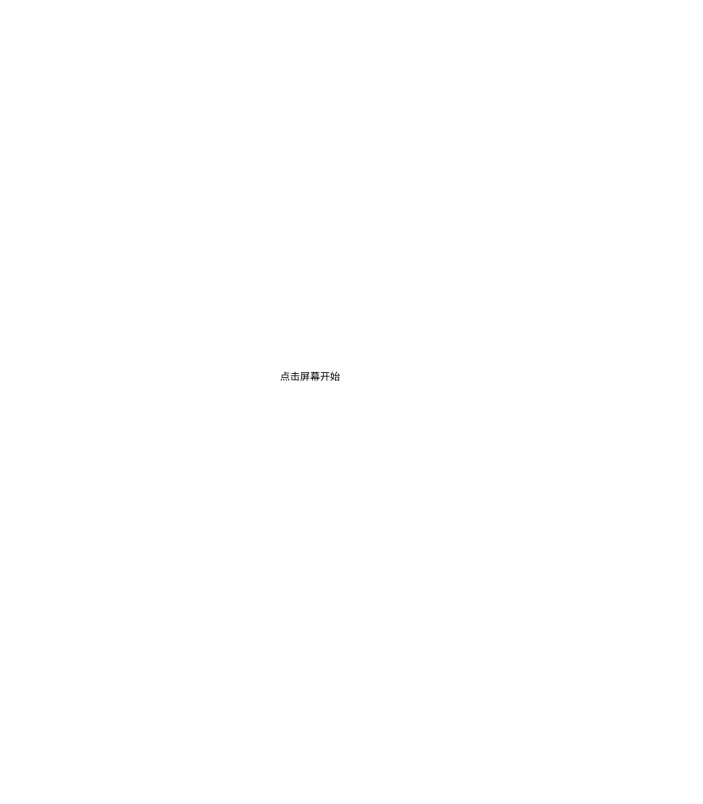
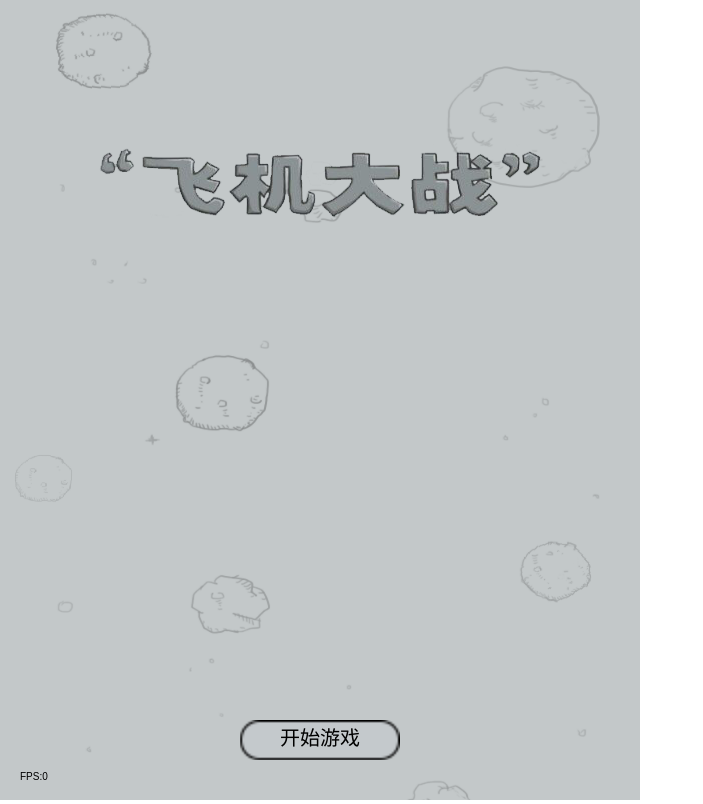
Before and after one commit to MinuteReversal/Game, a plain HTML site: page plane/index.html in a window 1280 px wide. Shown: the whole page, without its empty margins (0-703 px from the left). Drawn offline with Linux system fonts and the light colour scheme.

Commit message:
add face

```diff
--- a/plane/Implement/game.js
+++ b/plane/Implement/game.js
@@ -47,23 +47,35 @@ var Game = function (options) {
     me.canvas.addEventListener("click", fn);
     me.canvas.addEventListener("touchstart", fn);
 
-    window.addEventListener("load", function () {
+    me.resource.addEventListener("complete", function (evt) {
         me.touchToStart();
     });
+    me.resource.loadAll();
 };
 
 Game.prototype.touchToStart = function () {
     var me = this;
-    me.context.save();
-    me.context.strokeStyle = "black";
-    me.context.fillText("点击屏幕开始", me.width / 2 - 40, me.height / 2 - 20);
-    me.context.restore();
+    var f = new Face();
+    f.width = me.width;
+    f.height = 1136 / me.height * me.width;
+
+    var btn = new Button();
+    btn.width = me.width / 4;
+    btn.height = 20 / 80 * me.width / 4;
+    btn.text = "开始游戏";
+
+    btn.position.x = (me.width - btn.width) / 2;
+    btn.position.y = (me.height - btn.height - me.height / 20);
+
+    dataBus.add(f);
+    dataBus.add(btn);
+    me.draw();
 };
 
 Game.prototype.start = function () {
     var me = this;
-    me.resource.addEventListener("complete", function (evt) {
     try {
+        dataBus.list = [];
         me.addBackground();
         me.addScore();
         me.addPlayer1();
@@ -73,8 +85,6 @@ Game.prototype.start = function () {
     catch (ex) {
         alert(ex.message);
     }
-    });
-    me.resource.loadAll();
 };
 
 Game.prototype.createCanvas = function (width, height) {
@@ -126,7 +136,7 @@ Game.prototype.draw = function () {
     var now = Date.now();
     for (var i = 0, item; item = dataBus.list[i]; i++) {
         if (item.onFrame) {
-            item.onFrame(now);
+            item.onFrame({ target: me });
         }
 
         if (typeof item.getCenter === "undefined") continue;
@@ -156,22 +166,26 @@ Game.prototype.draw = function () {
             me.context.fillText(item.position.x + "," + item.position.y, item.position.x, item.position.y);
             me.context.restore();
         }
+        if (item.onAfterFrame) {
+            item.onAfterFrame({ target: me });
+        }
     }
 
     me.drawScore();
 
     if (me.showFps) {
-        me.context.save();
-        me.context.strokeStyle = "black";
-        me.context.fillText("FPS:" + me.fps, 20, me.height - 20);
-        me.context.restore();
         if (now - me.lastTime >= 1000) {
             me.fps = me.frameCount;
             me.lastTime = now;
             me.frameCount = 0;
         }
         ++me.frameCount;
+        me.context.save();
+        me.context.strokeStyle = "black";
+        me.context.fillText("FPS:" + me.fps, 20, me.height - 20);
+        me.context.restore();
     }
+
 
 };
 
@@ -180,11 +194,13 @@ Game.prototype.drawScore = function () {
     var num = me.score;
     var i = 0;
     var j = 0;
+    if (me.scoreList.length) {
         while (num > 0) {
             i = num % 10;
             me.scoreList[j].number = i;
             num = parseInt(num / 10);
             j++;
+        }
     }
 };
 
@@ -237,10 +253,10 @@ Game.prototype.keyboardWatch = function () {
     var kbd = me.keyboard;
     if (me.player1) {
         var player1 = me.player1;
-        if (kbd.KeyW) player1.position.y -= player1.speed;
-        if (kbd.KeyA) player1.position.x -= player1.speed;
-        if (kbd.KeyS) player1.position.y += player1.speed;
-        if (kbd.KeyD) player1.position.x += player1.speed;
+        if (kbd.KeyW && player1.position.y > 0) player1.position.y -= player1.speed;
+        if (kbd.KeyA && player1.position.x > 0) player1.position.x -= player1.speed;
+        if (kbd.KeyS && player1.position.y + player1.height < me.height) player1.position.y += player1.speed;
+        if (kbd.KeyD && player1.position.x + player1.width < me.width) player1.position.x += player1.speed;
         if (kbd.KeyJ) dataBus.list = dataBus.list.concat(player1.fire());
     }
 };
--- a/plane/Implement/resource.js
+++ b/plane/Implement/resource.js
@@ -7,8 +7,6 @@
 var Resource = function () {
     AEventObject.apply(this, arguments);
     this.list = [];
-    this.cache = true;
-    this.isAutoLoad = true;
     this.isComplete = false;
     this._loaded = 0;
     if (arguments[0] instanceof Object) {
@@ -106,11 +104,6 @@ Resource.prototype.load = function (key) {
 
     if (item) {
         if (item.src.indexOf(".png") > -1) {
-            me.httpGet(item.src, function (xhr) {
-                item.binary = xhr.response;
-                item.contentType = xhr.getResponseHeader("content-type");
-
-                if (item.contentType.indexOf("image") > -1) {
             var img = new Image();
             img.addEventListener("load", function (evt) {
                 me.waitLoad();
@@ -119,8 +112,6 @@ Resource.prototype.load = function (key) {
             item.entity = img;
         }
 
-            });
-        }
         if (item.src.indexOf(".mp3") > -1) {
             var a = new Audio();
             a.addEventListener("canplay", function (evt) {
--- a/plane/index.html
+++ b/plane/index.html
@@ -17,6 +17,9 @@
     <script src="abstract/AModel.js"></script>
     <script src="abstract/ABullet.js"></script>
     <script src="model/background.js"></script>
+    <script src="model/face.js"></script>
+    <script src="model/dialog.js"></script>
+    <script src="model/button.js"></script>
     <script src="model/bullet1.js"></script>
     <script src="model/bullet2.js"></script>
     <script src="model/plane.js"></script>
@@ -35,6 +38,8 @@
         dataBus.resource.list = [
             { key: "bg", src: "resource/resource.png" },
             { key: "number", src: "resource/number.png" },
+            { key: "face", src: "resource/face.png" },
+            { key: "common", src: "resource/common.png" },
             { key: "bgm", src: "resource/game_music.mp3" },
             { key: "bullet", src: "resource/bullet.mp3" },
             { key: "enemy1down", src: "resource/enemy1_down.mp3" },
--- /dev/null
+++ b/plane/model/button.js
@@ -0,0 +1,25 @@
+var Button = function (options) {
+    AModel.apply(this, arguments);
+    var me = this;
+    me.image = dataBus.resource.get("common").entity;
+    me.width = 79;
+    me.height = 20;
+    me.sWidth = me.width
+    me.sHeight = me.height;
+    me.sPosition = {
+        x: 201,
+        y: 0
+    };
+};
+Button.prototype = Object.create(AModel.prototype);
+
+Button.prototype.onAfterFrame = function (evt) {
+    var me = this;
+    var ctx = evt.target.context;
+    var fontSize = me.height / 2;
+    var wordwidth = me.text.length * fontSize;
+    ctx.save();
+    ctx.font = fontSize + "px Arial";
+    ctx.fillText(me.text, me.position.x + (me.width - wordwidth) / 2, me.position.y + (me.height + fontSize/2) / 2);
+    ctx.restore();
+};
--- /dev/null
+++ b/plane/model/dialog.js
@@ -0,0 +1,10 @@
+var Dialog = function (options) {
+    AModel.apply(this, arguments);
+    var me = this;
+    me.image = dataBus.resource.get("commmon").entity;
+    me.width = 200;
+    me.height = 200;
+    me.sWidth = 200
+    me.sHeight = 200;
+};
+Dialog.prototype = Object.create(AModel.prototype);
--- /dev/null
+++ b/plane/model/face.js
@@ -0,0 +1,10 @@
+var Face = function (options) {
+    AModel.apply(this, arguments);
+    var me = this;
+    me.image = dataBus.resource.get("face").entity;
+    me.width = 640;
+    me.height = 1136;
+    me.sWidth = 640
+    me.sHeight = 1136;
+};
+Face.prototype = Object.create(AModel.prototype);
```
Also changed, not shown: plane/resource/common.png (added), plane/resource/face.png (added), 2 other files. Lines whose indentation alone changed are shown as unchanged.
